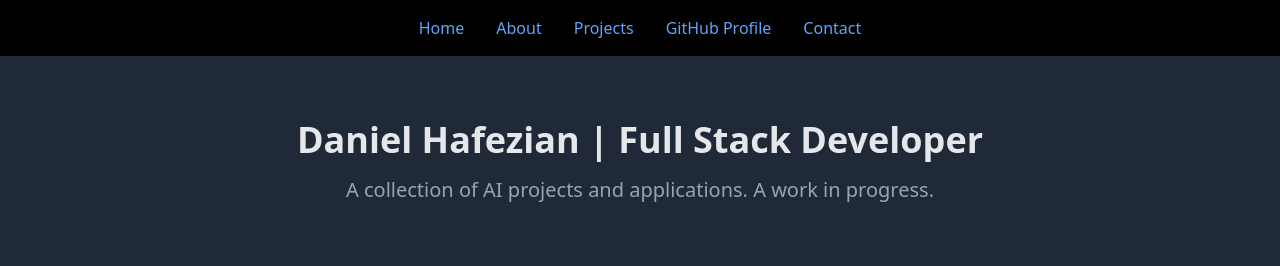
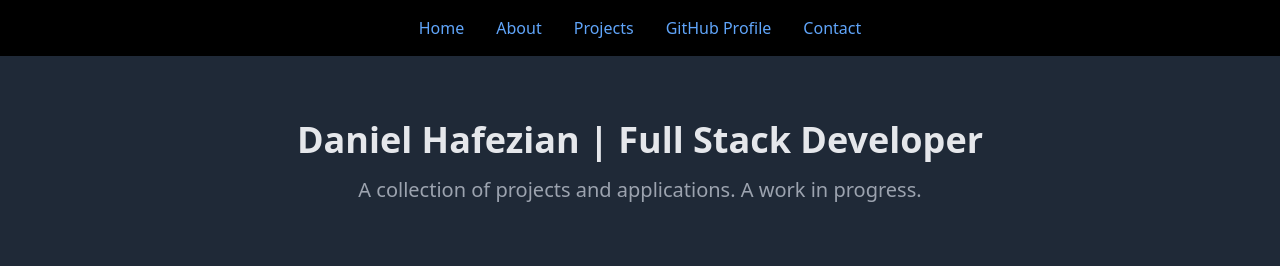
Before and after one commit to danielhafezi/danielhafezi.github.io, a React (Vite) app: page / in a window 1280 px wide. Shown: the top 266 px of the page. Built offline with nearby package versions, Linux system fonts and the light colour scheme.

Commit message:
updated info

```diff
--- a/src/App.tsx
+++ b/src/App.tsx
@@ -23,7 +23,7 @@ function App() {
       <section id="home" className="bg-gray-800 py-16">
         <div className="container mx-auto px-6 text-center">
           <h1 className="text-4xl font-bold mb-4">Daniel Hafezian | Full Stack Developer</h1>
-          <p className="text-xl text-gray-400">A collection of AI projects and applications. A work in progress.</p>
+          <p className="text-xl text-gray-400">A collection of projects and applications. A work in progress.</p>
         </div>
       </section>
 
```
